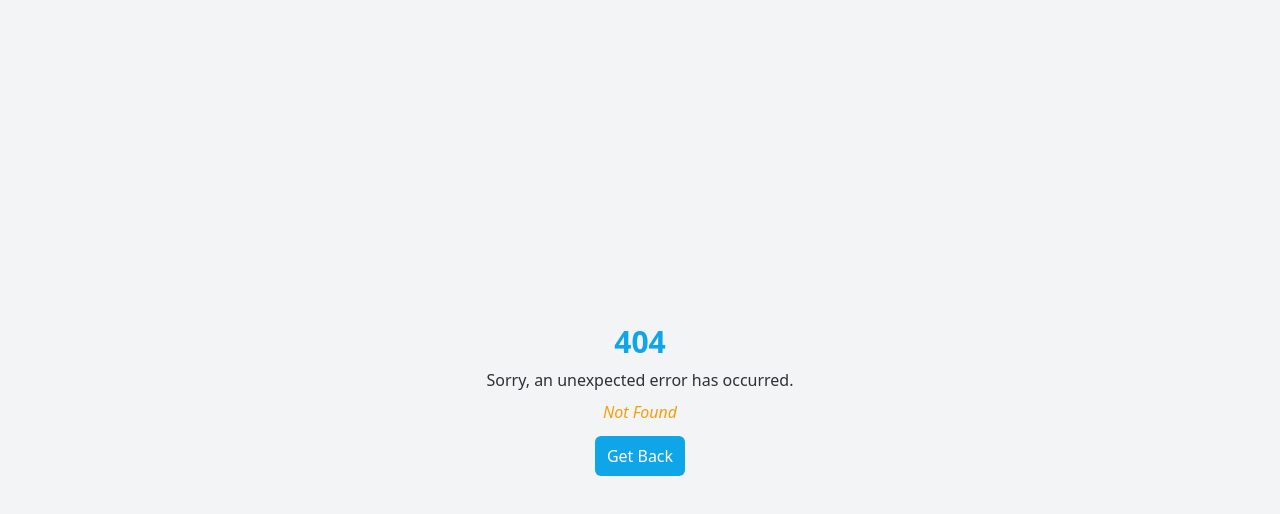
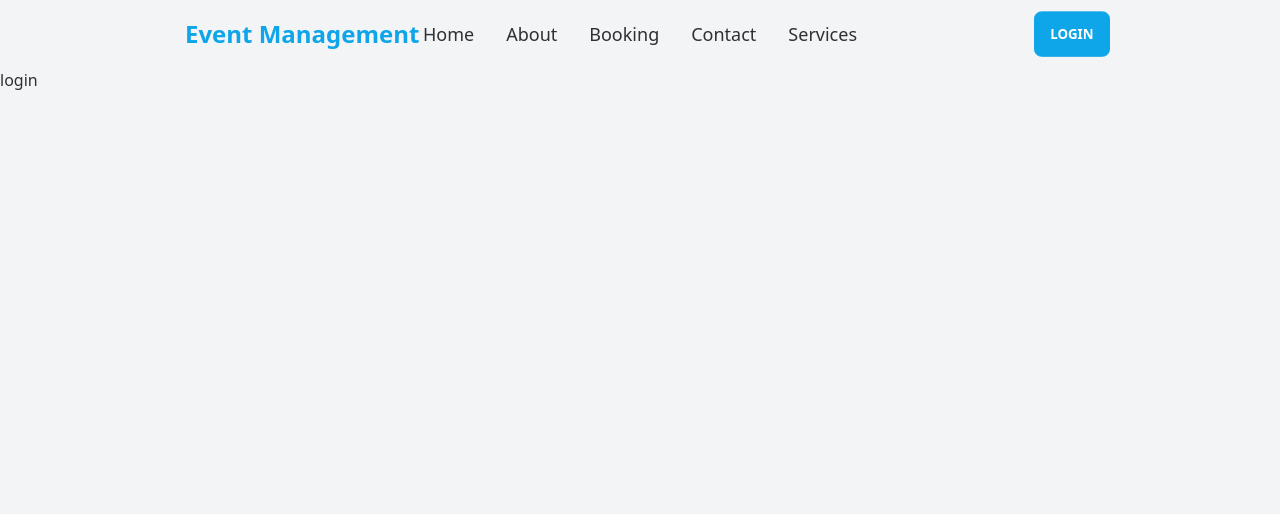
Before and after one commit to fattahsamit/event-management, a React (Vite) app: page /login in a window 1280 px wide. Before the commit this address had no page. Shown: the top 514 px of the page. Built offline with nearby package versions, Linux system fonts and the light colour scheme.

Commit message:
login route and button

```diff
--- a/src/main.jsx
+++ b/src/main.jsx
@@ -9,6 +9,7 @@ import About from "./pages/About/About";
 import Booking from "./pages/Booking/Booking";
 import Contact from "./pages/Contact/Contact";
 import Services from "./pages/Services/Services";
+import Login from "./pages/Login/Login";
 
 const router = createBrowserRouter([
   {
@@ -36,6 +37,10 @@ const router = createBrowserRouter([
         path: "services",
         element: <Services></Services>,
       },
+      {
+        path: "login",
+        element: <Login></Login>,
+      },
     ],
   },
 ]);
--- a/src/pages/Error/ErrorPage.jsx
+++ b/src/pages/Error/ErrorPage.jsx
@@ -14,7 +14,7 @@ export default function ErrorPage() {
       <p className="text-amber-500 mb-3">
         <i>{error.statusText || error.message}</i>
       </p>
-      <button className="bg-sky-500 py-2 px-3 rounded-md hover:bg-sky-600 text-white font-medium max-w-fit">
+      <button className="btn btn-primary text-white">
         <Link to={"/"}>Get Back</Link>
       </button>
     </div>
--- a/src/pages/Header/Header.jsx
+++ b/src/pages/Header/Header.jsx
@@ -1,5 +1,6 @@
 import React from "react";
 import ActiveLink from "../ActiveLink/ActiveLink";
+import { Link } from "react-router-dom";
 
 const Header = () => {
   return (
@@ -41,6 +42,9 @@ const Header = () => {
             <li>
               <ActiveLink to={"/services"}>Services</ActiveLink>
             </li>
+            <li>
+              <ActiveLink to={"/login"}>Login</ActiveLink>
+            </li>
           </ul>
         </div>
         <h2 className="btn btn-ghost text-primary normal-case text-2xl">
@@ -48,7 +52,7 @@ const Header = () => {
         </h2>
       </div>
 
-      <div className="navbar-end hidden lg:flex text-lg">
+      <div className="navbar-center hidden lg:flex text-lg">
         <ul className="menu menu-horizontal px-1">
           <li>
             <ActiveLink to={"/"}>Home</ActiveLink>
@@ -67,6 +71,12 @@ const Header = () => {
           </li>
         </ul>
       </div>
+
+      <div className="navbar-end hidden lg:flex text-lg">
+        <Link to={"/login"}>
+          <button className="btn btn-primary text-white">Login</button>
+        </Link>
+      </div>
     </nav>
   );
 };
--- /dev/null
+++ b/src/pages/Login/Login.jsx
@@ -0,0 +1,7 @@
+import React from "react";
+
+const Login = () => {
+  return <div>login</div>;
+};
+
+export default Login;
```
